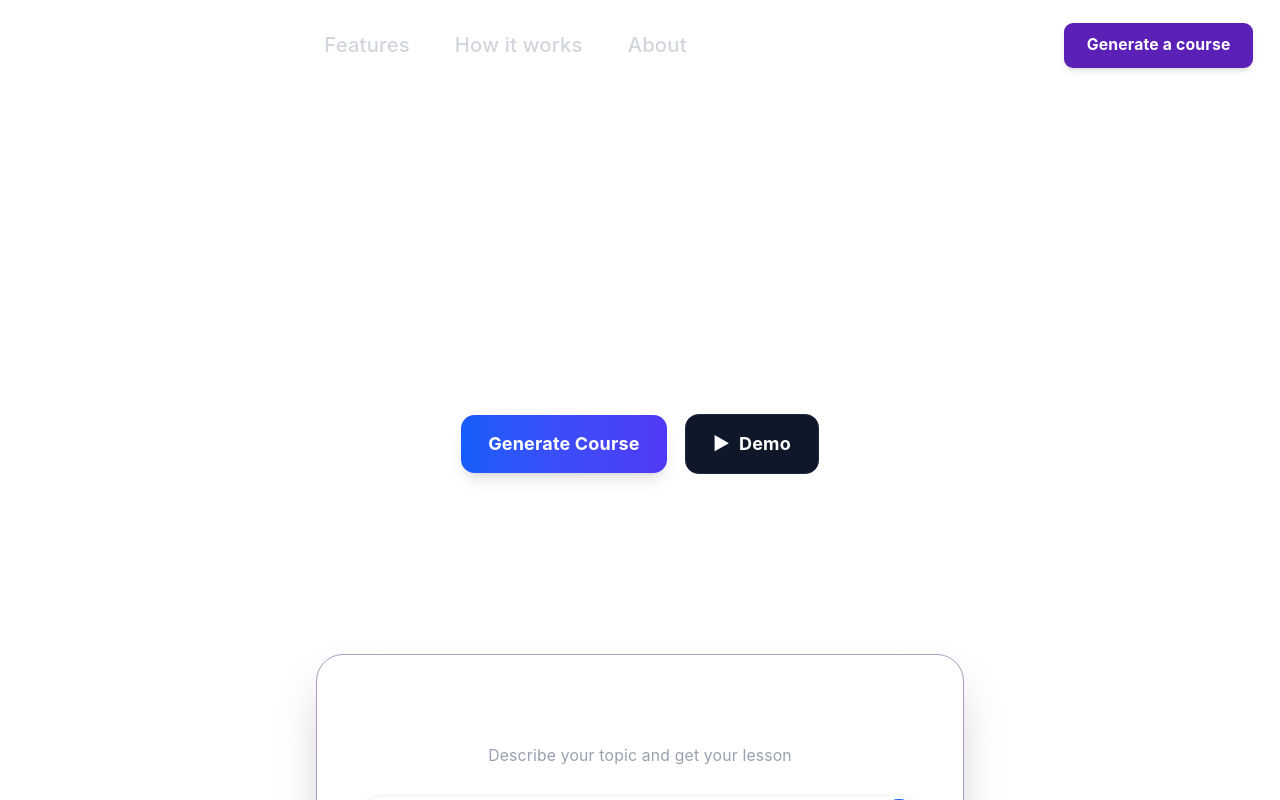
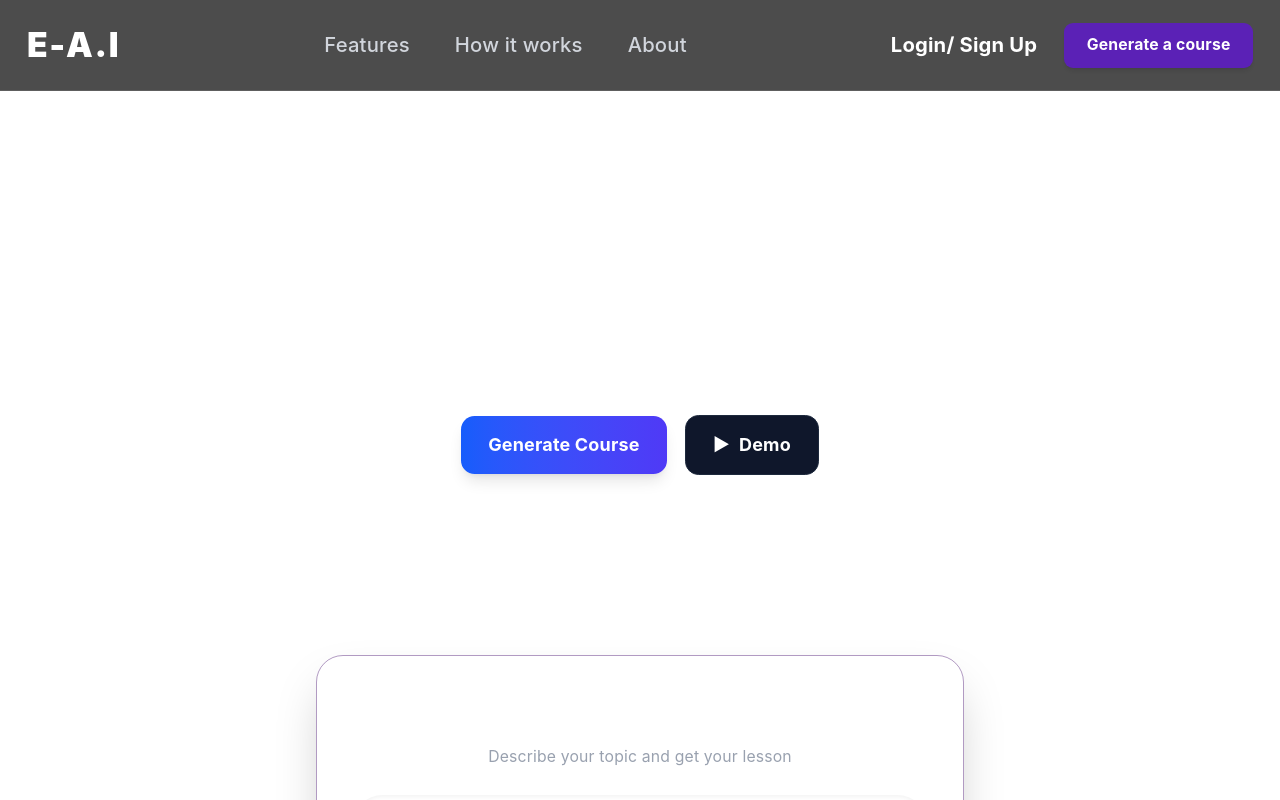
Before and after one commit to Phawaaaz/Etech, a React (Vite) app: page / in a window 1280 px wide. Shown: the top 800 px of the page. Built offline with nearby package versions, Linux system fonts and the light colour scheme.

Commit message:
Modified Navbar component: Update header styling for improved visibility and structure

```diff
--- a/src/components/Navbar.jsx
+++ b/src/components/Navbar.jsx
@@ -3,7 +3,8 @@ import { useNavigate } from "react-router-dom";
 export default function Navbar() {
   const navigate = useNavigate();
   return (
-    <header className="w-full max-w-7xl mx-auto px-6 py-5 flex items-center justify-between bg-transparent z-50 relative">
+    <header className="sticky top-0 w-full z-50 bg-black/70 backdrop-blur-md border-b border-white/10">
+      <div className="max-w-7xl mx-auto px-6 py-5 flex items-center justify-between">
         <div className="text-3xl font-black tracking-wider select-none text-white">
           E-A.I
         </div>
@@ -43,6 +44,7 @@ export default function Navbar() {
             Generate a course
           </button>
         </div>
+      </div>
     </header>
   );
 }
```
Lines whose indentation alone changed are shown as unchanged.
